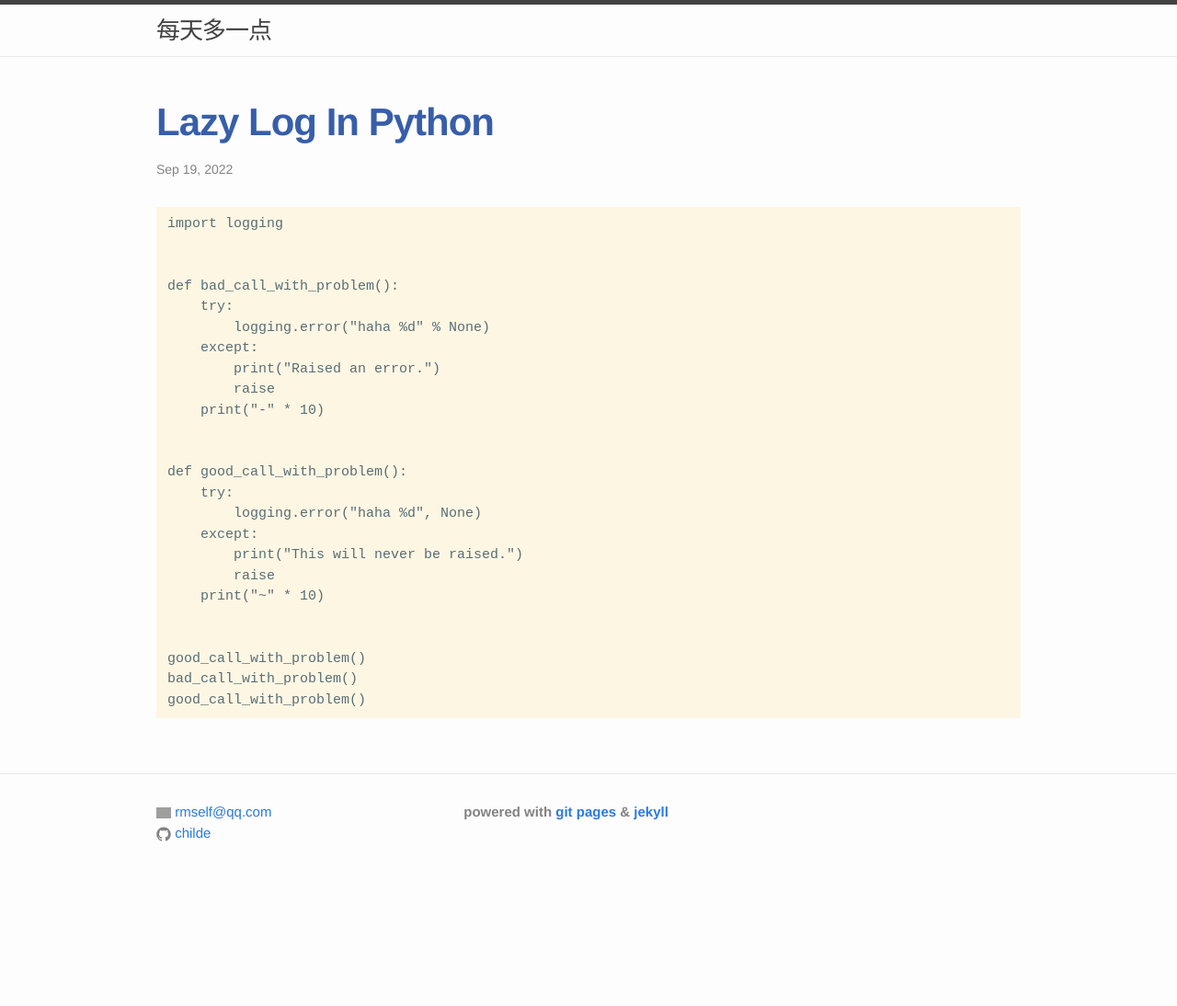
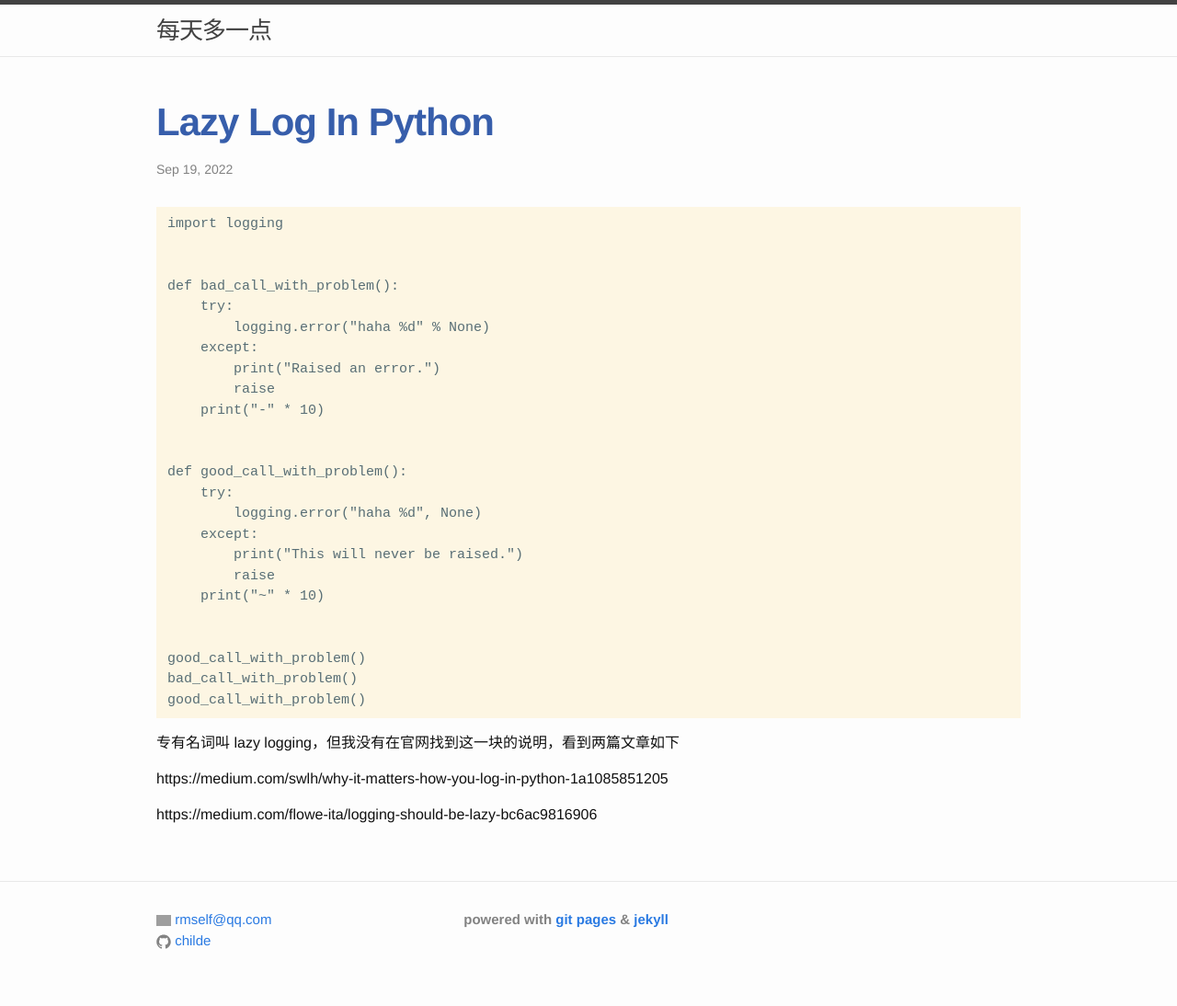
Before and after one commit to childe/gitcommit.today, a Jekyll site: the page built from _posts/2022-09-19-lazy-log-in-python.md, in a window 1280 px wide. Shown: the whole page at 92% size. Built offline with Jekyll 4.4.1, drawn with Linux system fonts in a browser that asks for light colours; before the commit the page ends 977 px from its top, so only the background shows below that; grey boxes are pictures that could not be loaded.

Commit message:
modified:   _posts/2022-09-19-lazy-log-in-python.md

````diff
--- a/_posts/2022-09-19-lazy-log-in-python.md
+++ b/_posts/2022-09-19-lazy-log-in-python.md
@@ -32,3 +32,9 @@ good_call_with_problem()
 bad_call_with_problem()
 good_call_with_problem()
 ```
+
+专有名词叫 lazy logging，但我没有在官网找到这一块的说明，看到两篇文章如下
+
+https://medium.com/swlh/why-it-matters-how-you-log-in-python-1a1085851205
+
+https://medium.com/flowe-ita/logging-should-be-lazy-bc6ac9816906
````
